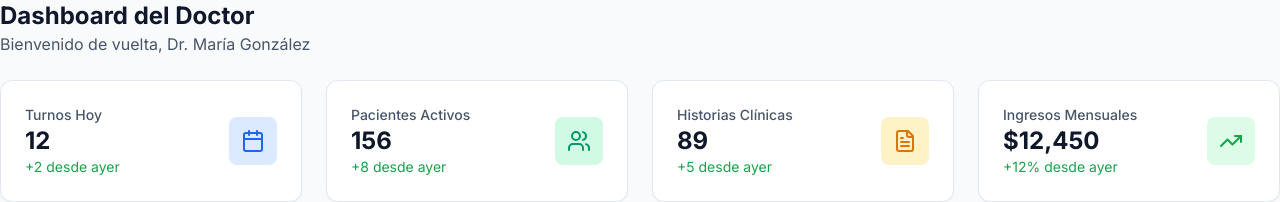
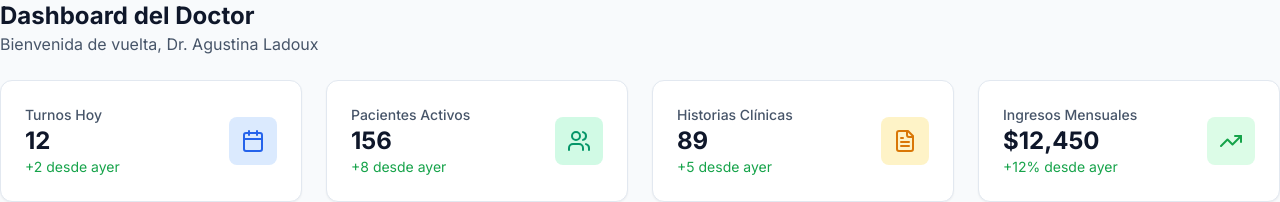
Before and after one commit to BrunojayParis/Medinot, a Next.js app in the folder frontend/: page /dashboard in a window 1280 px wide. Shown: the top 202 px of the page. Built offline with nearby package versions, Linux system fonts and the light colour scheme.

Commit message:
cambio de nombre dummy

```diff
--- a/frontend/src/app/dashboard/page.tsx
+++ b/frontend/src/app/dashboard/page.tsx
@@ -110,7 +110,7 @@ export default function DashboardPage() {
           Dashboard del Doctor
         </h1>
         <p className="text-neutral-600 dark:text-neutral-300">
-          Bienvenido de vuelta, Dr. María González
+          Bienvenida de vuelta, Dr. Agustina Ladoux
         </p>
       </div>
 
```
Also changed, not shown: 1 other file (tests, documents, lock files or other folders).
